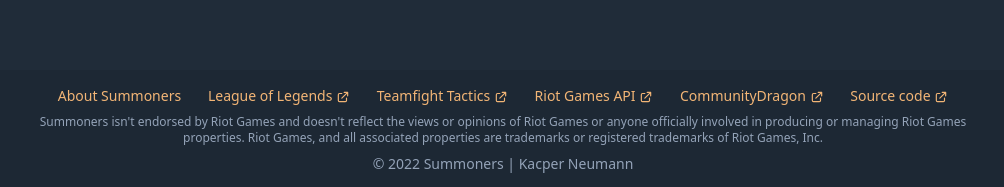
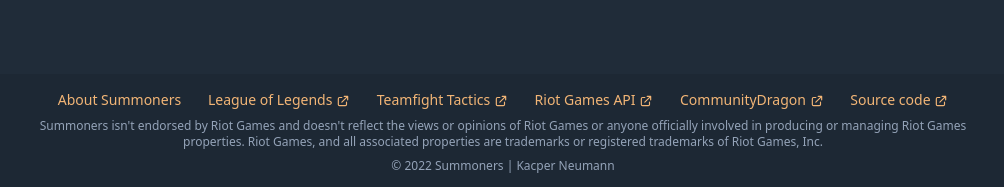
Before and after one commit to Neukz/summoners, a React (Create React App) app: page / in a window 1280 px wide. Shown: the part 610-797 px from the top of the page, without its empty margins (137-1141 px from the left). Built offline with nearby package versions, Linux system fonts and the light colour scheme.

Commit message:
Changed text formatting

```diff
--- a/src/components/layout/Footer.jsx
+++ b/src/components/layout/Footer.jsx
@@ -3,10 +3,10 @@
 const Footer = () => {
 	return (
 		<footer className="bg-primary-dark w-full z-10">
-			<div className="container mx-auto p-4 space-y-2 text-center text-xs md:text-sm">
+			<div className="container mx-auto p-4 space-y-2 text-center text-xs">
 				<FooterNavigation />
 
-				<p className="text-xs text-slate-400">
+				<p className="text-slate-400">
 					Summoners isn't endorsed by Riot Games and doesn't reflect the views
 					or opinions of Riot Games or anyone officially involved in producing
 					or managing Riot Games properties. Riot Games, and all associated
--- a/src/components/layout/FooterNavigation.jsx
+++ b/src/components/layout/FooterNavigation.jsx
@@ -3,7 +3,7 @@
 
 const FooterNavigation = () => {
 	return (
-		<nav className="text-secondary-dark w-full">
+		<nav className="text-secondary-dark w-full lg:text-sm">
 			<ul className="grid gap-y-1 grid-cols-2 sm:grid-cols-3 md:gap-y-0 lg:flex lg:justify-evenly">
 				<li className="order-1 sm:order-none">
 					<Link to="about">About Summoners</Link>
```
